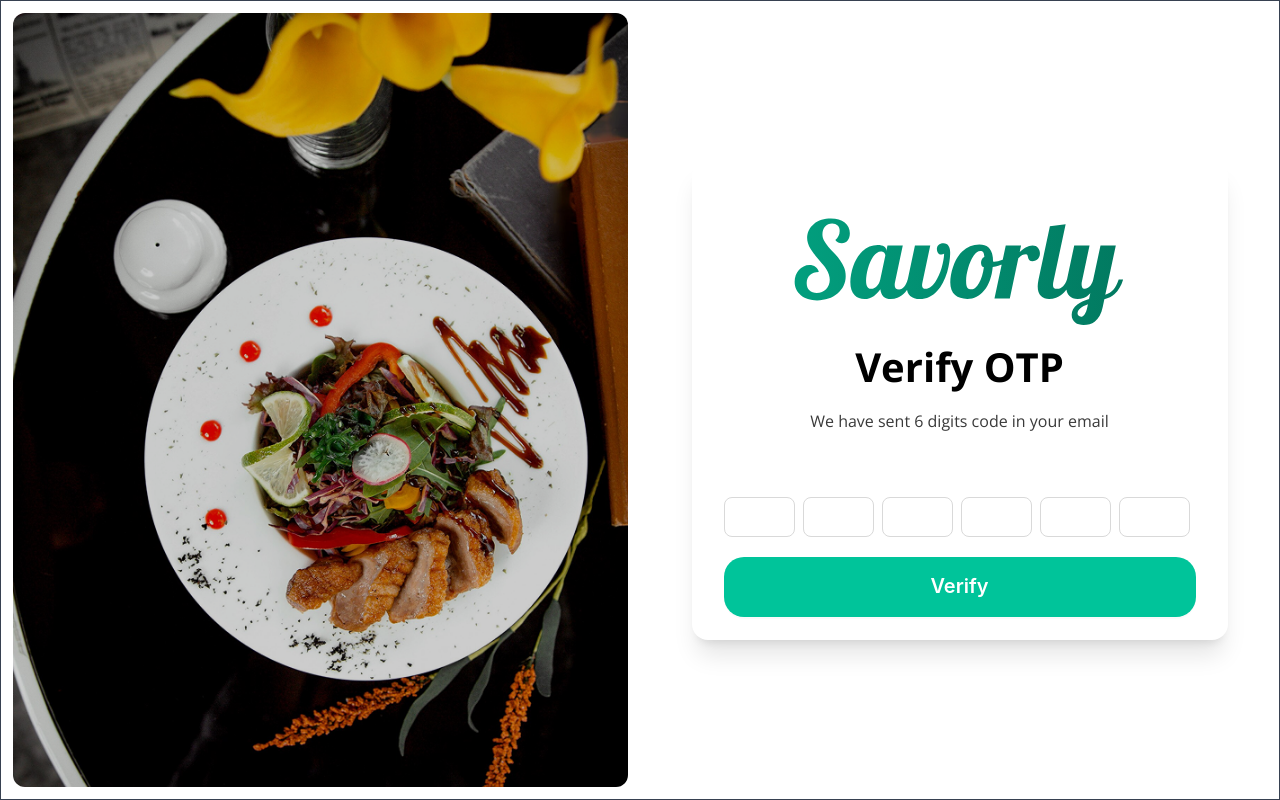
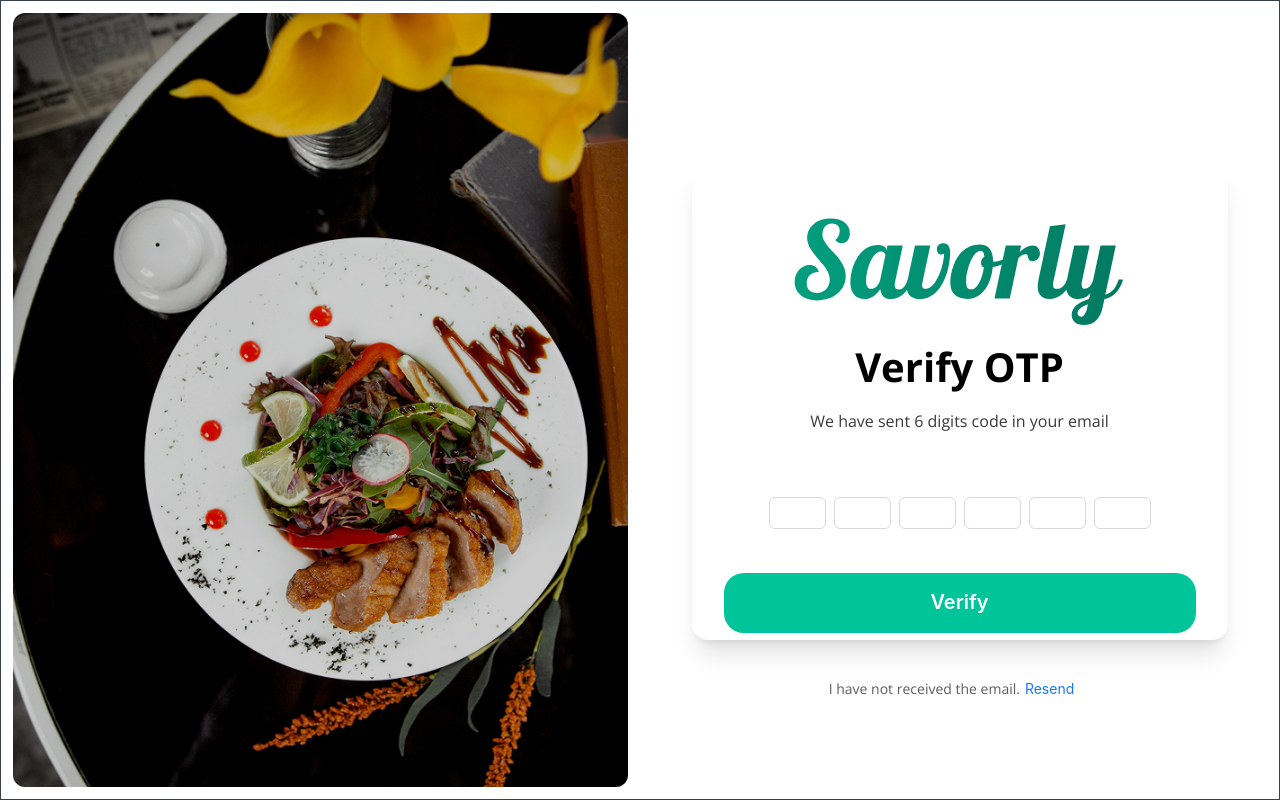
Before and after one commit to sparktechagency/prindalmedia_dashboard, a React (Vite) app: page /otp-code in a window 1280 px wide. Built offline with nearby package versions, Linux system fonts and the light colour scheme.

Commit message:
authentication done

```diff
--- a/package.json
+++ b/package.json
@@ -19,6 +19,7 @@
     "match-sorter": "^8.0.1",
     "react": "^19.1.0",
     "react-dom": "^19.1.0",
+    "react-hot-toast": "^2.5.2",
     "react-icons": "^5.5.0",
     "react-redux": "^9.2.0",
     "react-router-dom": "^7.6.0",
--- a/src/main.jsx
+++ b/src/main.jsx
@@ -5,11 +5,13 @@
 import router from './routers/Router.jsx'
 import { Provider } from 'react-redux'
 import store from './redux/store.js'
+import { Toaster } from 'react-hot-toast'
 
 createRoot(document.getElementById('root')).render(
   <StrictMode>
     <Provider store={store}>
       <RouterProvider router={router} />
+       <Toaster />
     </Provider>
   </StrictMode>,
 )
--- a/src/pages/dashboardPages/authentication/DashboardCreateNewPassword.jsx
+++ b/src/pages/dashboardPages/authentication/DashboardCreateNewPassword.jsx
@@ -1,14 +1,49 @@
 
 import { Button, Checkbox, Divider, Form, Input } from "antd"
 import { FaEye, FaEyeSlash } from "react-icons/fa"
-import { Link } from "react-router-dom"
+import { Link, useLocation, useNavigate } from "react-router-dom"
 import img4 from "/login/photo4.png"
+import { useChangePasswordApiMutation } from "../../../redux/dashboardFeatures/authontication/authApi"
+import toast from "react-hot-toast"
 
 const DashboardCreateNewPassword = () => {
+    const [createNewPasswordForm] = Form.useForm();
+    const navigate = useNavigate();
+    const location = useLocation();
+    const queryParams = new URLSearchParams(location.search);
+    const queryEmail = queryParams.get('email');
 
-    const onFinish = () => {
+
+    const [changePasswordApi] = useChangePasswordApiMutation();
+
+
+    const onFinish = async (values) => {
+        console.log(values)
+
+        const formData = new FormData();
+        formData.append("email", queryEmail);
+        formData.append("password", values?.password);
+        formData.append("password_confirmation", values?.password_confirmation);
+
+
+        try {
+            const res = await changePasswordApi(formData).unwrap();
+
+            if (res?.status === true) {
+                toast.success(res?.message);
+                navigate("/login")
 
             }
+        } catch (error) {
+           if(error){
+             toast.error(error?.data?.message);
+           }
+        }
+
+
+    }
+
+
     return (
         <>
             <div className="h-dvh font-OpenSans grid grid-cols-2 border border-gray-700  ">
@@ -58,8 +93,24 @@
                             <div>
                                 <p className="text-[24px] font-OpenSans">Confirm Password</p>
                                 <Form.Item
-                                    name="confirmPassword"
-                                    rules={[{ required: true, message: "Please confirm your password" }]}
+                                    name="password_confirmation"
+                                    dependencies={["password"]}
+                                    rules={[
+                                        { required: true, message: "Please input Confirm new password" },
+                                        ({ getFieldValue }) => ({
+                                            validator(_, value) {
+                                                if (!value || getFieldValue("password") === value) {
+                                                    return Promise.resolve();
+                                                }
+                                                return Promise.reject(
+                                                    new Error(
+                                                        "The two passwords that you entered do not match"
+                                                    )
+                                                );
+                                            },
+                                        }),
+                                    ]}
+                                    colon={false}
                                 >
                                     <Input.Password
                                         placeholder="Write confirm password"
@@ -69,7 +120,6 @@
                                 </Form.Item>
                             </div>
 
-                            <Link to="/login">
                             <Button
                                 htmlType="submit"
                                 block
@@ -88,8 +138,6 @@
                             >
                                 Update
                             </Button>
-                            </Link>
-
                         </Form>
 
                     </div>
--- a/src/pages/dashboardPages/authentication/DashboardForgetPassword.jsx
+++ b/src/pages/dashboardPages/authentication/DashboardForgetPassword.jsx
@@ -1,13 +1,36 @@
 
 
 import { Button, Checkbox, Divider, Form, Input } from "antd"
-import { FaEye, FaEyeSlash } from "react-icons/fa"
-import { Link } from "react-router-dom"
+import { Link, useNavigate } from "react-router-dom"
 import img2 from "/login/photo2.png"
+import { useForgotApiMutation } from "../../../redux/dashboardFeatures/authontication/authApi"
+import toast from "react-hot-toast"
+
+
 
 const DashboardForgetPassword = () => {
+    const navigate = useNavigate()
+    const [form] = Form.useForm()
+    const [forgotApi] = useForgotApiMutation()
 
-    const onFinish = () => {
+
+
+    const onFinish = async (values) => {
+        const formData = new FormData();
+        formData.append("email", values?.email);
+        try {
+            const res = await forgotApi(formData).unwrap()
+
+            if (res.status === true) {
+                toast.success(res?.message)
+                form.resetFields()
+                navigate(`/otp-code?email=${values?.email}`)
+            }
+        } catch (error) {
+            if (error) {
+                toast.error(error?.data?.message)
+            }
+        }
 
     }
     return (
@@ -39,7 +62,7 @@
                         </div>
 
 
-                        <Form layout="vertical" onFinish={onFinish} className="">
+                        <Form form={form} layout="vertical" onFinish={onFinish} className="">
                             <div>
                                 <p className="text-[24px] font-OpenSans">Email</p>
                                 <Form.Item
@@ -53,7 +76,6 @@
                                     />
                                 </Form.Item>
                             </div>
-                            <Link to="/otp-code">
                             <Button
                                 htmlType="submit"
                                 block
@@ -72,8 +94,6 @@
                             >
                                 Submit
                             </Button>
-                            </Link>
-
                         </Form>
 
                     </div>
--- a/src/pages/dashboardPages/authentication/DashboardLogin.jsx
+++ b/src/pages/dashboardPages/authentication/DashboardLogin.jsx
@@ -1,14 +1,53 @@
 
 import { Button, Checkbox, Divider, Form, Input } from "antd"
 import { FaEye, FaEyeSlash } from "react-icons/fa"
-import { Link } from "react-router-dom"
+import { Link, useNavigate } from "react-router-dom"
 import img1 from "/login/photo1.png"
+import { useLoginApiMutation } from "../../../redux/dashboardFeatures/authontication/authApi"
+import toast from "react-hot-toast"
+
 
 const DashboardLogin = () => {
+    const navigate = useNavigate()
+    const [form] = Form.useForm()
+    const [loginApi] = useLoginApiMutation()
 
-    const onFinish = () => {
+    const onFinish = async (values) => {
+        const authInfo = {
+            email: values?.email,
+            password: values?.password
+        }
+
+
+        try {
+            const res = await loginApi(authInfo).unwrap()
+            const token = res.token;
+            const role = res?.user?.role
+
+
+            if (res.status === true) {
+                toast.success(res?.message)
+                localStorage.setItem("token", token);
+                localStorage.setItem("role", role);
+                form.resetFields()
+                navigate('/')
+            }
+            else if (res.status === false) {
+                toast.error(res?.message)
+            } else {
+                toast.error(res?.message)
+            }
+        } catch (error) {
+            if(error){
+                 toast.error(error?.data?.message)
+            }
+        }
+
+
 
     }
+
+
     return (
         <>
             <div className="h-dvh font-OpenSans grid grid-cols-2 border border-gray-700  ">
@@ -38,7 +77,7 @@
                         </div>
 
 
-                        <Form layout="vertical" onFinish={onFinish} className="">
+                        <Form form={form} layout="vertical" onFinish={onFinish} className="">
                             <div>
                                 <p className="text-[24px] font-OpenSans">Email</p>
                                 <Form.Item
@@ -46,7 +85,7 @@
                                     rules={[{ required: true, message: "Please enter your email" }]}
                                 >
                                     <Input
-                                        placeholder="abidhasan@gmail.com"
+                                        placeholder="example@gmail.com"
                                         style={{ height: "50px", backgroundColor: "#fefefe" }}
                                         className="bg-[#fefefe]"
                                     />
@@ -81,7 +120,6 @@
                                     </Link>
                                 </div>
                             </Form.Item>
-                            <Link to='/'>
                             <Button
                                 htmlType="submit"
                                 block
@@ -100,10 +138,7 @@
                             >
                                 Sign In
                             </Button>
-                            </Link>
-
                         </Form>
-
                     </div>
                 </div>
             </div>
--- a/src/pages/dashboardPages/authentication/DashboardOtp.jsx
+++ b/src/pages/dashboardPages/authentication/DashboardOtp.jsx
@@ -1,20 +1,69 @@
 
 import { Button, Checkbox, Divider, Form, Input } from "antd"
 import { FaEye, FaEyeSlash } from "react-icons/fa"
-import { Link } from "react-router-dom"
+import { Link, useLocation, useNavigate } from "react-router-dom"
 import img3 from "/login/photo3.png"
+import { useResendApiMutation, useVerifyOtpApiMutation } from "../../../redux/dashboardFeatures/authontication/authApi"
+import { useState } from "react"
+import toast from "react-hot-toast"
 
 const DashboardOtp = () => {
+    const navigate = useNavigate()
+    const [form] = Form.useForm()
+    const [otpCode, setOtpCode] = useState("");
+    const location = useLocation();
+    const queryParams = new URLSearchParams(location.search);
+    const queryEmail = queryParams.get('email');
 
 
+    const [verifyOtpApi] = useVerifyOtpApiMutation()
+    const [resendApi] = useResendApiMutation()
 
 
-    const onChange = (text) => {
-        console.log("onChange:", text);
-    };
+    const onFinish = async (values) => {
+        const formData = new FormData();
+        formData.append("otp", values?.otp);
 
-    const onFinish = () => {
+        try {
+            const res = await verifyOtpApi(formData).unwrap();
+            const token = res?.access_token
+            const role = res?.data?.user?.role
 
+            if (res?.status === true) {
+                localStorage.setItem("token", token);
+                toast.success(res?.message);
+                navigate(`/create-new-password?email=${queryEmail}`)
+                form.resetFields()
+            } else {
+                toast.error(res?.message);
+                form.resetFields()
+            }
+        } catch (error) {
+            if (error) {
+                toast.error(error?.data?.message)
+                form.resetFields()
+            }
+        }
+
+    }
+
+
+    const handleResentOtp = async () => {
+        const formData = new FormData();
+        formData.append("email", queryEmail);
+
+
+        try {
+            const res = await resendApi(formData).unwrap();
+            console.log(res?.message)
+            if (res?.status === true) {
+                toast.success(res?.message);
+            } else {
+                toast.error(res?.message);
+            }
+        } catch (error) {
+            console.log(error)
+        }
     }
 
     return (
@@ -46,16 +95,10 @@
                         </div>
 
 
-                        <Form layout="vertical" onFinish={onFinish} className="">
-                            <Input.OTP
-                                size="large"
-                                className="otp-input"
-                                style={{ width: "100%", height: "40px" }}
-                                length={6}
-                                formatter={(str) => str.toUpperCase()}
-                                onChange={onChange}
-                            />
-                            <Link to="/create-new-password">
+                        <Form form={form} layout="vertical" onFinish={onFinish} className="flex flex-col justify-center items-center">
+                            <Form.Item name="otp" rules={[{ required: true, message: "Please enter the otp code" }]}>
+                                <Input.OTP />
+                            </Form.Item>
                             <Button
                                 htmlType="submit"
                                 block
@@ -74,9 +117,14 @@
                             >
                                 Verify
                             </Button>
-                            </Link>
+                        </Form>
 
-                        </Form>
+                        <p className="text-center mt-10 text-sm font-normal mb-6 text-[#5C5C5C]">
+                            I have not received the email.
+                            <Button onClick={() => handleResentOtp()} className="pl-1 text-primary " type="link">
+                                Resend
+                            </Button>
+                        </p>
 
                     </div>
                 </div>
--- a/src/redux/api/baseApi.js
+++ b/src/redux/api/baseApi.js
@@ -7,6 +7,7 @@
         baseUrl: import.meta.env.VITE_API_BASE_URL,
         prepareHeaders: (headers, { getState }) => {
             const token = localStorage.getItem("token");
+
             if (token) {
                 headers.set("Authorization", `Bearer ${token}`);
                 headers.set("accept", "application/json");
@@ -16,6 +17,6 @@
         }
     }),
     // refresh for this tag
-    tagTypes: [""],
+    tagTypes: ["auth"],
     endpoints: () => ({}),
 });
--- /dev/null
+++ b/src/redux/dashboardFeatures/authontication/authApi.js
@@ -0,0 +1,50 @@
+import { baseApi } from "../../api/baseApi";
+
+
+const authApi = baseApi.injectEndpoints({
+    endpoints: (builder) => ({
+        loginApi: builder.mutation({
+            query: (loginInfo) => ({
+                url: `/login`,
+                method: "POST",
+                body: loginInfo
+            }),
+            invalidatesTags: ['auth'],
+        }),
+        forgotApi: builder.mutation({
+            query: (forgotInfo) => ({
+                url: `/forgot-password`,
+                method: "POST",
+                body: forgotInfo
+            }),
+            invalidatesTags: ['auth'],
+        }),
+        verifyOtpApi: builder.mutation({
+            query: (verifyInfo) => ({
+                url: `/verify-otp`,
+                method: "POST",
+                body: verifyInfo
+            }),
+            invalidatesTags: ['auth'],
+        }),
+        resendApi: builder.mutation({
+            query: (resendInfo) => ({
+                url: `/resend-otp`,
+                method: "POST",
+                body: resendInfo
+            }),
+            invalidatesTags: ['auth'],
+        }),
+        changePasswordApi: builder.mutation({
+            query: (changePasswordInfo) => ({
+                url: `/change-password`,
+                method: "POST",
+                body: changePasswordInfo
+            }),
+            invalidatesTags: ['auth'],
+        }),
+    })
+})
+
+
+export const {useLoginApiMutation,useForgotApiMutation,useVerifyOtpApiMutation,useResendApiMutation,useChangePasswordApiMutation} = authApi;
--- a/src/redux/store.js
+++ b/src/redux/store.js
@@ -1,5 +1,7 @@
 import { configureStore } from "@reduxjs/toolkit";
 import { baseApi } from "./api/baseApi";
+
+
 
 
 const store = configureStore({
```
Also changed, not shown: src/redux/authontication/authApi.js (deleted), 1 other file (tests, documents, lock files or other folders). Lines whose indentation alone changed are shown as unchanged.
